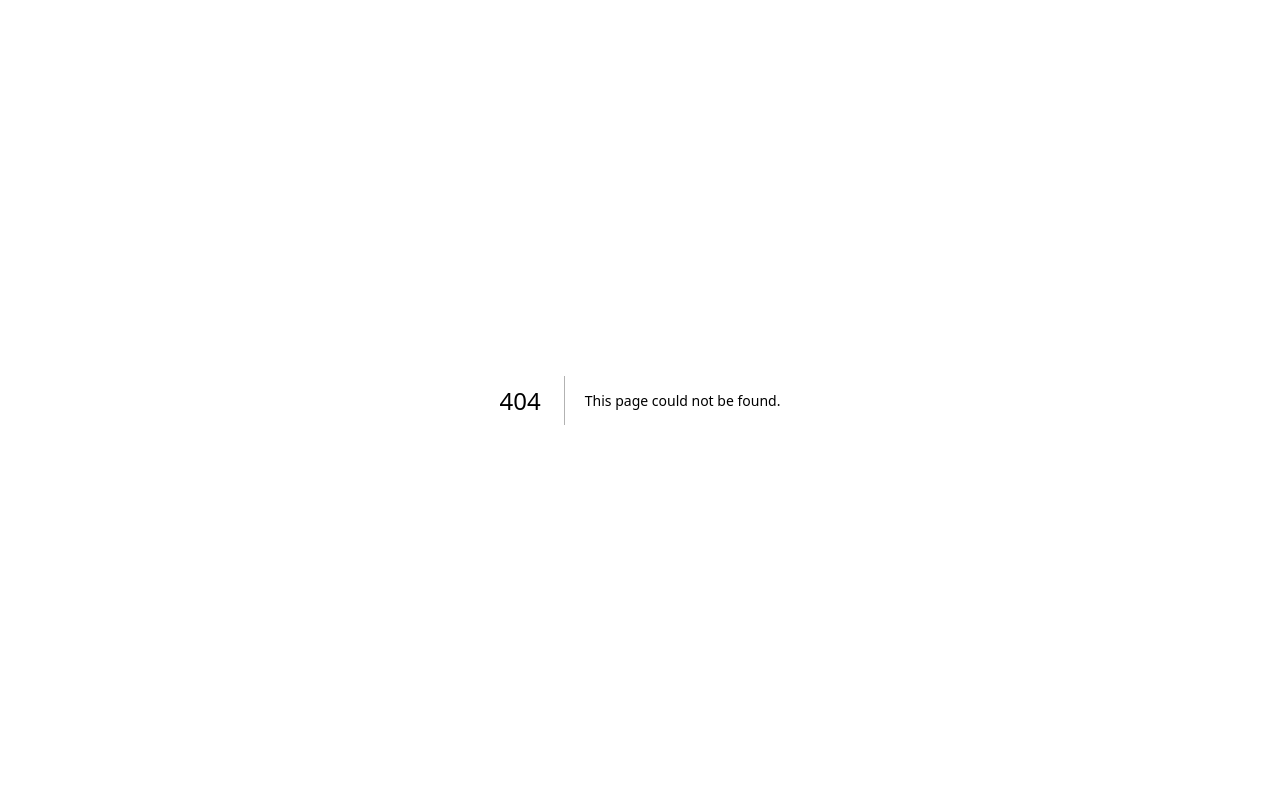
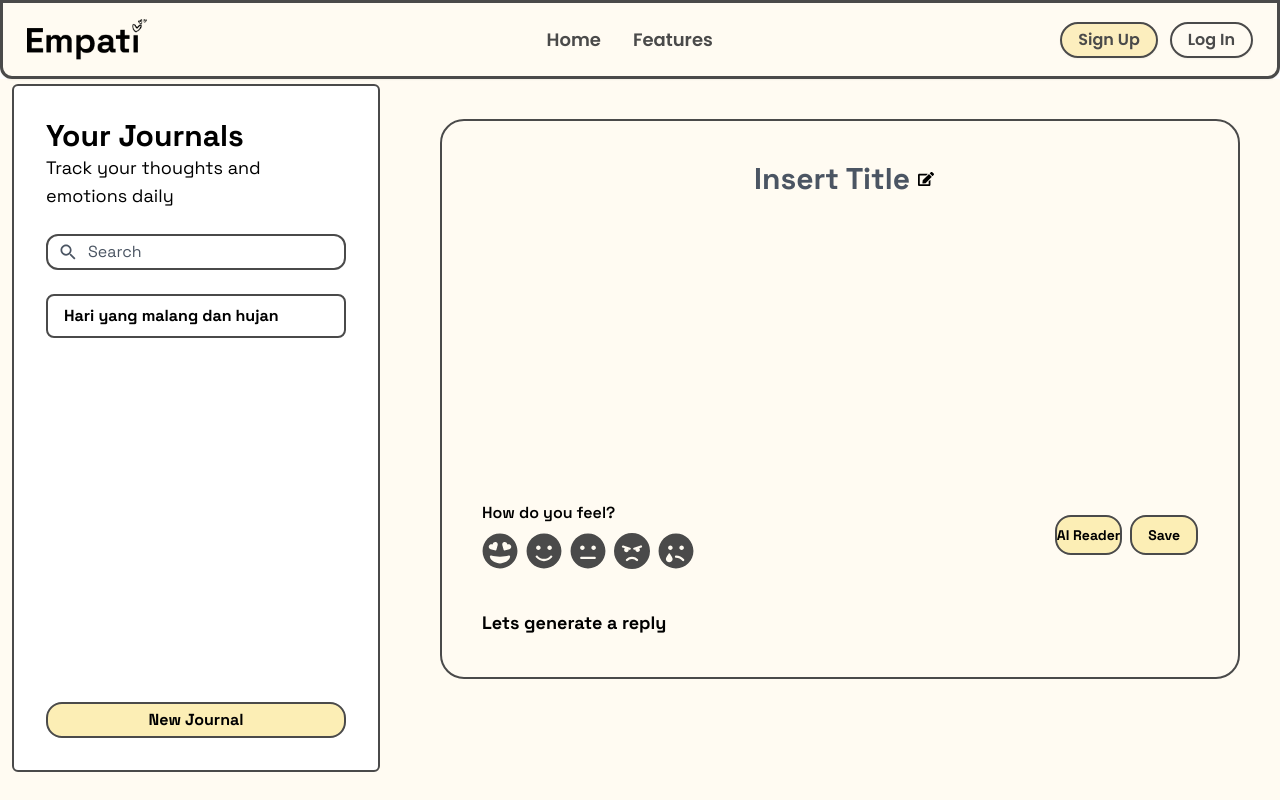
Before and after one commit to MZidane28/Kelompok-4-Senpro, a Next.js app in the folder frontend/: page /daily-journal in a window 1280 px wide. Before the commit this address had no page. Built offline with nearby package versions, Linux system fonts and the light colour scheme.

Commit message:
update: perbaikan navbar dan merge

```diff
--- a/frontend/src/app/(chatbot)/chatbot/page.js
+++ b/frontend/src/app/(chatbot)/chatbot/page.js
@@ -8,7 +8,6 @@ const ChatBot = dynamic(() => import('@/components/chatbot/chatBot'), {
 function Page() {
   return (
     <div className="flex flex-col h-screen">
-      <Navbar />
       <main className="flex flex-1 h-full overflow-hidden">
         <Sidebar />
         <div className="flex flex-col flex-1 h-full overflow-hidden">
--- a/frontend/src/app/layout.js
+++ b/frontend/src/app/layout.js
@@ -1,6 +1,7 @@
 import { Poppins, Space_Grotesk } from "next/font/google";
 import "./globals.css";
 import { ToastProvider } from "@/context/ToastProvider";
+import Navbar from "@/components/Navbar";
 
 const poppins = Poppins({
   variable: "--font-poppins",
@@ -25,6 +26,7 @@ export default function RootLayout({ children }) {
       <body
         className={`${space_grotesk.variable} ${poppins.variable} antialiased font-spaceGrotesk`}
       >
+        <Navbar />
         {children}
         <ToastProvider />
       </body>
--- a/frontend/src/app/page.js
+++ b/frontend/src/app/page.js
@@ -9,7 +9,6 @@ export default function Home() {
   return (
     <div className="flex flex-col min-h-screen bg-cream">
       {/* Use the Navbar component  */}
-      <Navbar />
       {/* Hero Section */}
       <section id="home" className="relative py-16 overflow-hidden">
         <div className="container mx-auto relative z-10">
--- a/frontend/src/components/journal/SidebarList.js
+++ b/frontend/src/components/journal/SidebarList.js
@@ -12,9 +12,9 @@ function SidebarList() {
 
     return (
         <div className='
-            fixed z-10 left-3 top-5
+            fixed z-10 left-3 top-5 mt-16
             border-2 border-black
-            h-full max-h-[95%] max-w-[368px]
+            h-full max-h-[86%] max-w-[368px]
             p-8 text-left
             flex flex-col
             bg-white
--- a/frontend/src/components/journal/editor/TextEditor.js
+++ b/frontend/src/components/journal/editor/TextEditor.js
@@ -21,7 +21,7 @@ function TextEditor({
         <div className='w-full h-full flex flex-col'>
 
             <textarea className={
-                twMerge('w-full min-h-[400px] mt-2'
+                twMerge('w-full min-h-[280px] mt-2'
                     , 'bg-floral-white'
                     , 'resize-none grow'
                     , 'outline-soft-yellow text-base'
```
Also changed, not shown: frontend/src/app/daily-journal/page.js (renamed from frontend/src/app/journal/page.js).
